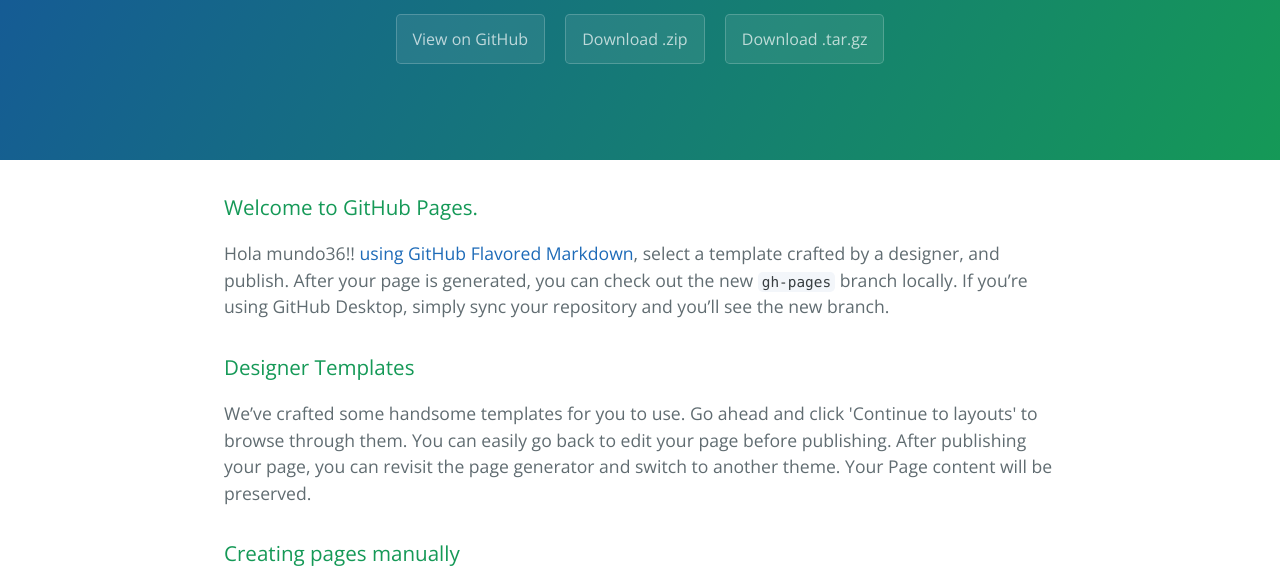
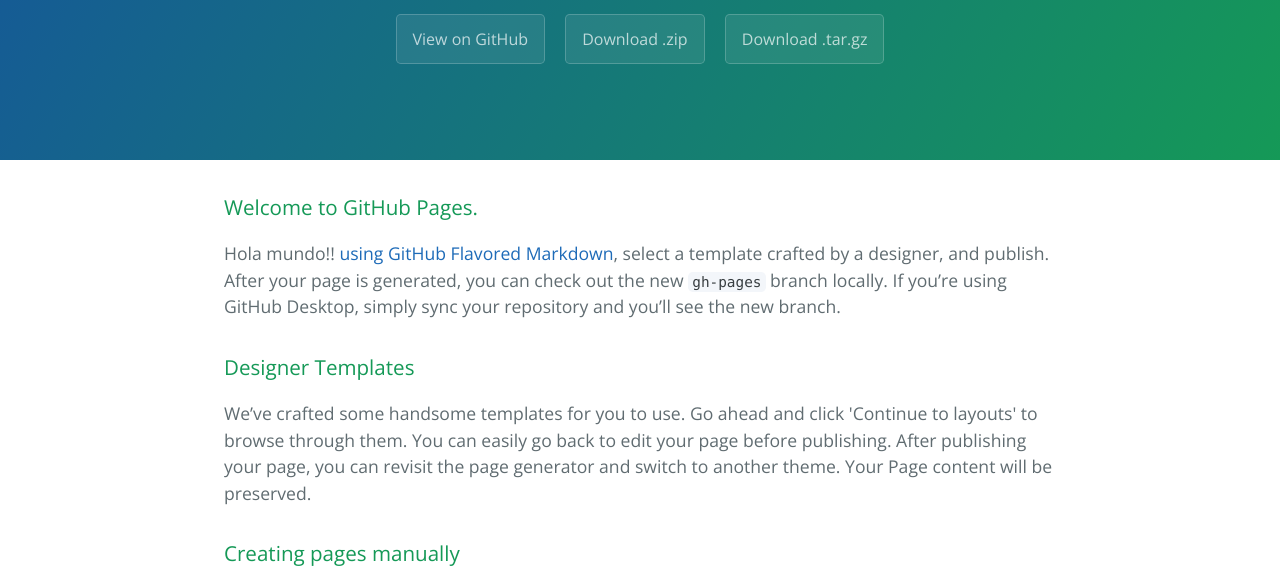
Before and after one commit to maosor/website, a plain HTML site: page index.html in a window 1280 px wide. Shown: the part 176-759 px from the top of the page. Drawn offline with nearby package versions, Linux system fonts and the light colour scheme.

Commit message:
Commit Tres

```diff
--- a/index.html
+++ b/index.html
@@ -22,7 +22,7 @@
       <h3>
 <a id="welcome-to-github-pages" class="anchor" href="#welcome-to-github-pages" aria-hidden="true"><span aria-hidden="true" class="octicon octicon-link"></span></a>Welcome to GitHub Pages.</h3>
 
-<p>Hola mundo36!! <a href="https://guides.github.com/features/mastering-markdown/">using GitHub Flavored Markdown</a>, select a template crafted by a designer, and publish. After your page is generated, you can check out the new <code>gh-pages</code> branch locally. If you’re using GitHub Desktop, simply sync your repository and you’ll see the new branch.</p>
+<p>Hola mundo!! <a href="https://guides.github.com/features/mastering-markdown/">using GitHub Flavored Markdown</a>, select a template crafted by a designer, and publish. After your page is generated, you can check out the new <code>gh-pages</code> branch locally. If you’re using GitHub Desktop, simply sync your repository and you’ll see the new branch.</p>
 
 <h3>
 <a id="designer-templates" class="anchor" href="#designer-templates" aria-hidden="true"><span aria-hidden="true" class="octicon octicon-link"></span></a>Designer Templates</h3>
```
